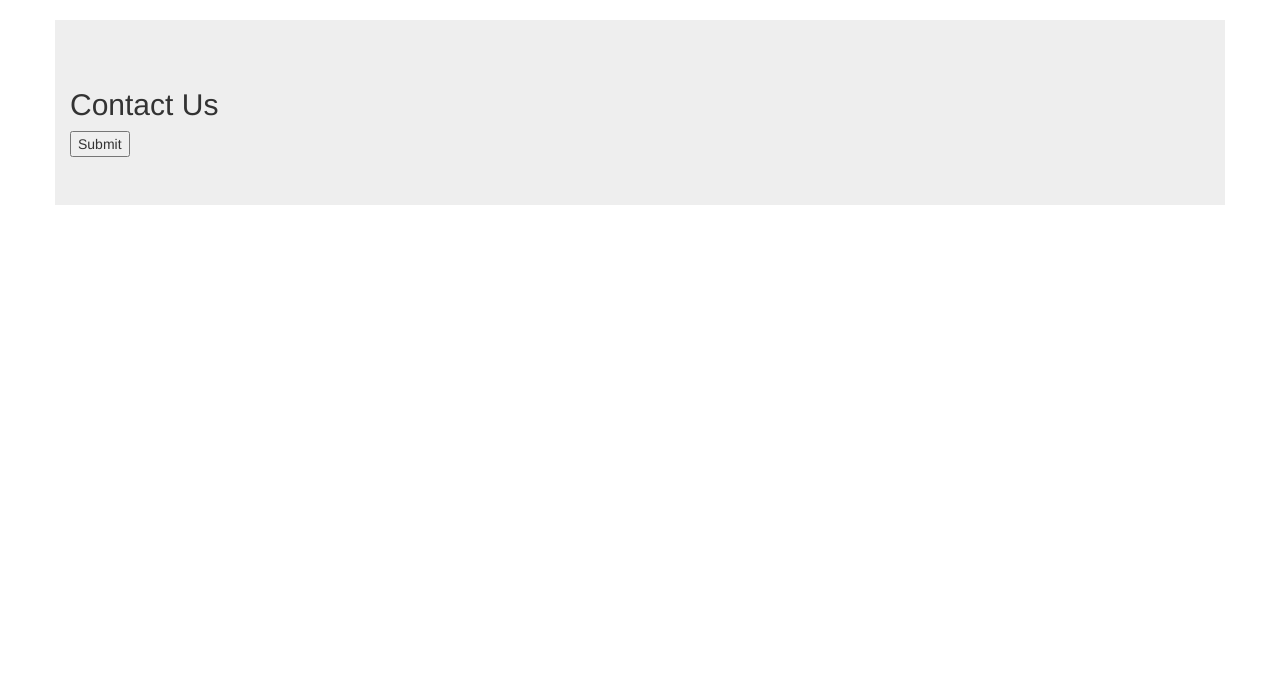
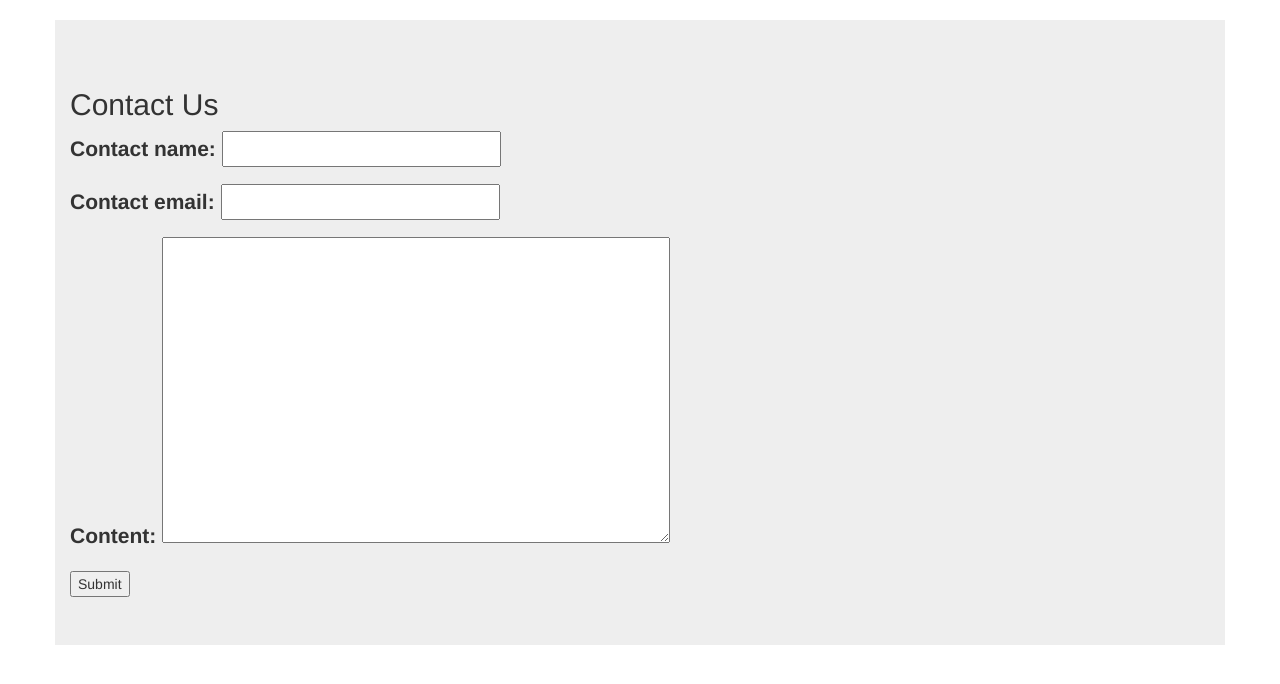
Before and after one commit to smflanag/Journal, a Django app: page /contact_us in a window 1280 px wide. Shown: the part 52-736 px from the top of the page. Run offline with Django 3.2, Linux system fonts and the light colour scheme; some libraries are stand-ins or nearby versions.

Commit message:
Contact form added and linked

```diff
--- a/Journal/apps/entries/forms.py
+++ b/Journal/apps/entries/forms.py
@@ -1,9 +1,10 @@
 from django import forms
 from django.forms import ModelForm
-from Journal.apps.entries.models import User, Post
+from Journal.apps.entries.models import User, Post, Contact
 
 
 class UserForm(ModelForm):
+    password = forms.CharField(widget=forms.PasswordInput)
     class Meta:
         model = User
         fields = ['screen_name', 'email']
@@ -12,4 +13,11 @@ class UserForm(ModelForm):
 class PostForm(forms.ModelForm):
     class Meta:
         model = Post
-        fields = ['poster_name', 'title', 'post_content']
+        fields = ['title', 'post_content']
+
+
+class ContactForm(forms.ModelForm):
+    content = forms.CharField(widget=forms.Textarea)
+    class Meta:
+        model = Contact
+        fields = ['contact_name','contact_email','content']
--- a/Journal/apps/entries/models.py
+++ b/Journal/apps/entries/models.py
@@ -12,7 +12,6 @@ class User(models.Model):
 
 
 class Post(models.Model):
-    poster_name = models.CharField(max_length=20)
     title = models.CharField(max_length=50)
     post_content = models.CharField(max_length=500,default='SOME STRING')
     created = models.DateTimeField(auto_now_add=True)
@@ -25,3 +24,11 @@ class Post(models.Model):
 
     class Meta:
         ordering = ['-created']
+
+
+class Contact(models.Model):
+    contact_name = models.CharField(max_length=50)
+    contact_email = models.EmailField(max_length=50)
+
+    def get_absolute_url(self):
+        return reverse('thanks')
--- a/Journal/apps/entries/templates/entries/post_detail.html
+++ b/Journal/apps/entries/templates/entries/post_detail.html
@@ -4,7 +4,6 @@
 <div class="container">
     <h1>{{ post.title }}</h1>
     <p>{{ post.post_content }}</p>
-    <p>{{ post.poster_name }}</p>
     <p>{{ post.created }}</p>
 </div>
 {% endblock %}
--- a/Journal/apps/entries/views.py
+++ b/Journal/apps/entries/views.py
@@ -1,12 +1,18 @@
-from django.shortcuts import render
+from django.core.mail import EmailMessage
+from django.shortcuts import render, redirect
+from django.template import Context
+from django.template.loader import get_template
 from django.views import View
 from django.views.generic import ListView, DetailView
 from django.views.generic.edit import CreateView
 from django.urls import reverse_lazy
+from django.contrib.auth import authenticate,login
+from django.conf import settings
+from django.contrib.auth.mixins import LoginRequiredMixin
 
 
 from Journal.apps.entries.models import User, Post
-from Journal.apps.entries.forms import PostForm
+from Journal.apps.entries.forms import PostForm, UserForm, ContactForm
 
 
 def Homepage(request):
@@ -16,20 +22,56 @@ def Homepage(request):
 
 
 def Login(request):
-    template_name = 'login'
-    return render(request, 'login.html')
+    screen_name = request.POST['screen_name']
+    password = request.POST['password']
+    User = authenticate(request, screen_name, password)
+    if User is not None:
+        login(request, User)
+        return render(request, 'login.html')
+    else:
+        return render(request, 'login.html')
+    if not request.user.is_authenticated:
+        return render(request, 'login.html')
+
+from django.contrib.auth import logout
+
+def Logout(request):
+    logout(request)
+    return render('home.html')
+
 
 def Thanks(request):
     template_name = 'thanks'
     return render(request, 'thanks.html')
 
 
-def ContactUs(request):
-    template_name = 'contact_us'
-    return render(request, 'contact_us.html')
+def Contact(request):
+    form_class = ContactForm
+    redirect_field_name = 'thanks.html'
+    if request.method == 'POST':
+        form = form_class(data=request.POST)
+
+        if form.is_valid():
+            contact_name = request.POST.get('contact_name','')
+            contact_email = request.POST.get('contact_email','')
+            form_content = request.POST.get('content','')
+
+            template = get_template('contact_template.txt')
+            context = {'contact_name': contact_name,
+                               'contact_email': contact_email,
+                               'form_content': form_content,}
+            content = template.render(context)
+
+            email = EmailMessage("new contact form submission",
+                                 content, "Your Website" +'',
+                                 ['smflanag@gmail.com'],
+                                 headers = {'Reply-To': contact_email})
+            email.send()
+            return redirect('contact_us.html')
+    return render(request, 'contact_us.html', {'form':form_class})
 
 
-class PostCreate(CreateView):
+class PostCreate(LoginRequiredMixin,CreateView):
     redirect_field_name = 'post_form.html'
     form_class = PostForm
     model = Post
@@ -39,8 +81,13 @@ class PostList(ListView):
     redirect_url = 'home.html'
     form_class = PostForm
     model = Post
-    # queryset = Post.objects.order_by('-created')
 
 
 class PostDetail(DetailView):
     model = Post
+
+
+class UserCreate(CreateView):
+    form_class = UserForm
+    redirect_field_name = 'login.html'
+    model = User
--- a/Journal/urls.py
+++ b/Journal/urls.py
@@ -26,7 +26,7 @@ urlpatterns = [
     url(r'^create',views.PostCreate.as_view(),name='post_form'),
     url(r'^postlist',views.PostList.as_view(),name='post_list'),
     url(r'^post/(?P<pk>\d+)$', views.PostDetail.as_view(),name='post_detail'),
-    url(r'^login',views.Login,name='login'),
+    url(r'^login',views.UserCreate.as_view(),name='login'),
     url(r'^thanks',views.Thanks,name='thanks'),
-    url(r'^contact_us',views.ContactUs,name='contact_us'),
+    url(r'^contact_us',views.Contact,name='contact_us'),
 ]
--- a/templates/contact_us.html
+++ b/templates/contact_us.html
@@ -3,9 +3,9 @@
 {% block body_block %}
 <div class="jumbotron container">
     <h2>Contact Us</h2>
-    <form action="/screen_name/" method="POST">
+    <form method="POST">
         {% csrf_token %}
-        {{ form }}
+        {{ form.as_p }}
         <input type="submit" value="Submit" />
     </form>
 </div>
--- a/templates/login.html
+++ b/templates/login.html
@@ -13,7 +13,7 @@
     <h2>No account? Create one here</h2>
     <form method="POST">
         {% csrf_token %}
-        {{ UserCreateForm.as_p }}
+        {{ UserCreate.as_p }}
         <input type="submit" value="Submit" />
     </form>
 </div>
```
Also changed, not shown: Journal/settings.py (+7 -0 lines), templates/contact_template.txt (added, +8 -0 lines).
